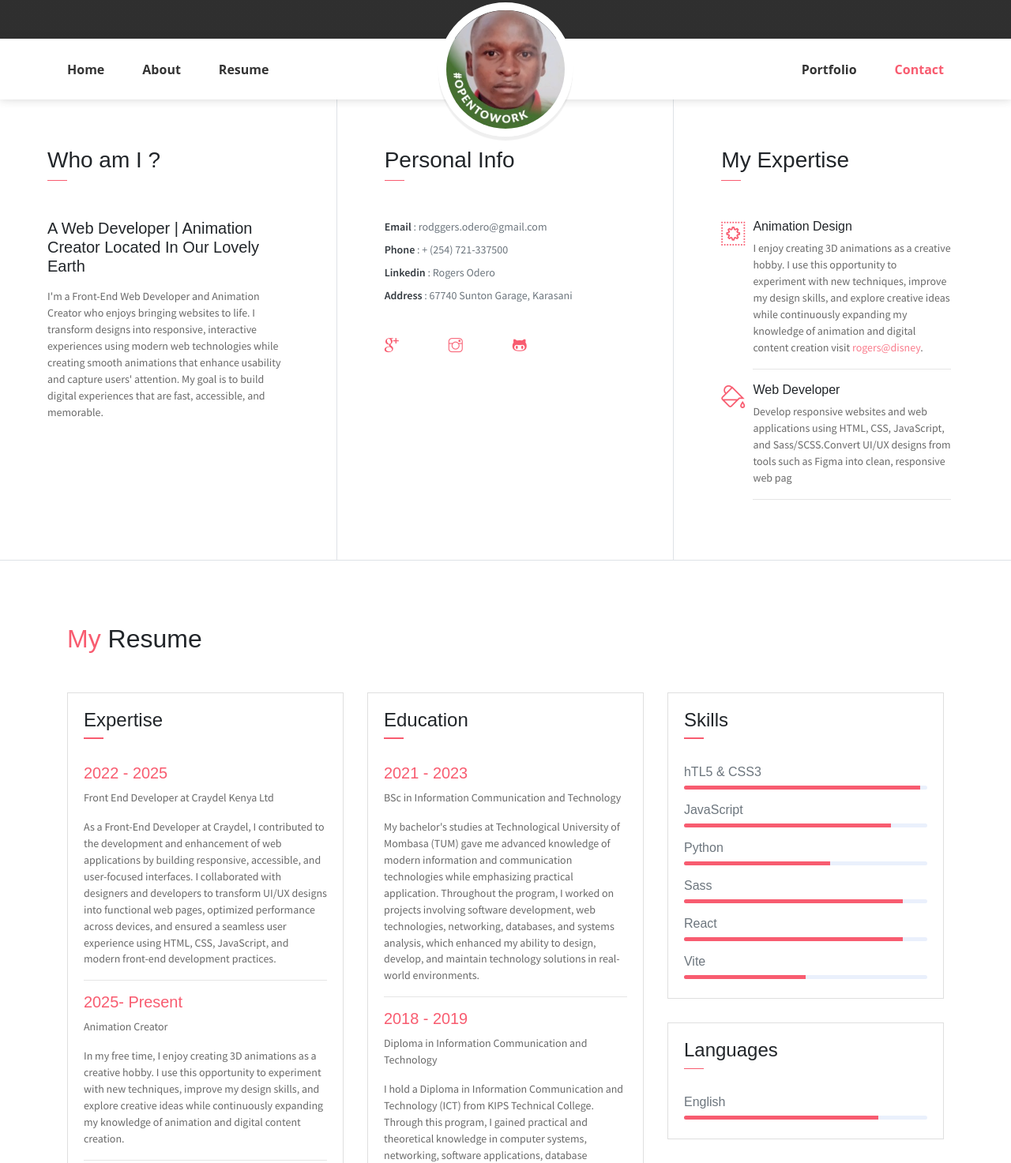
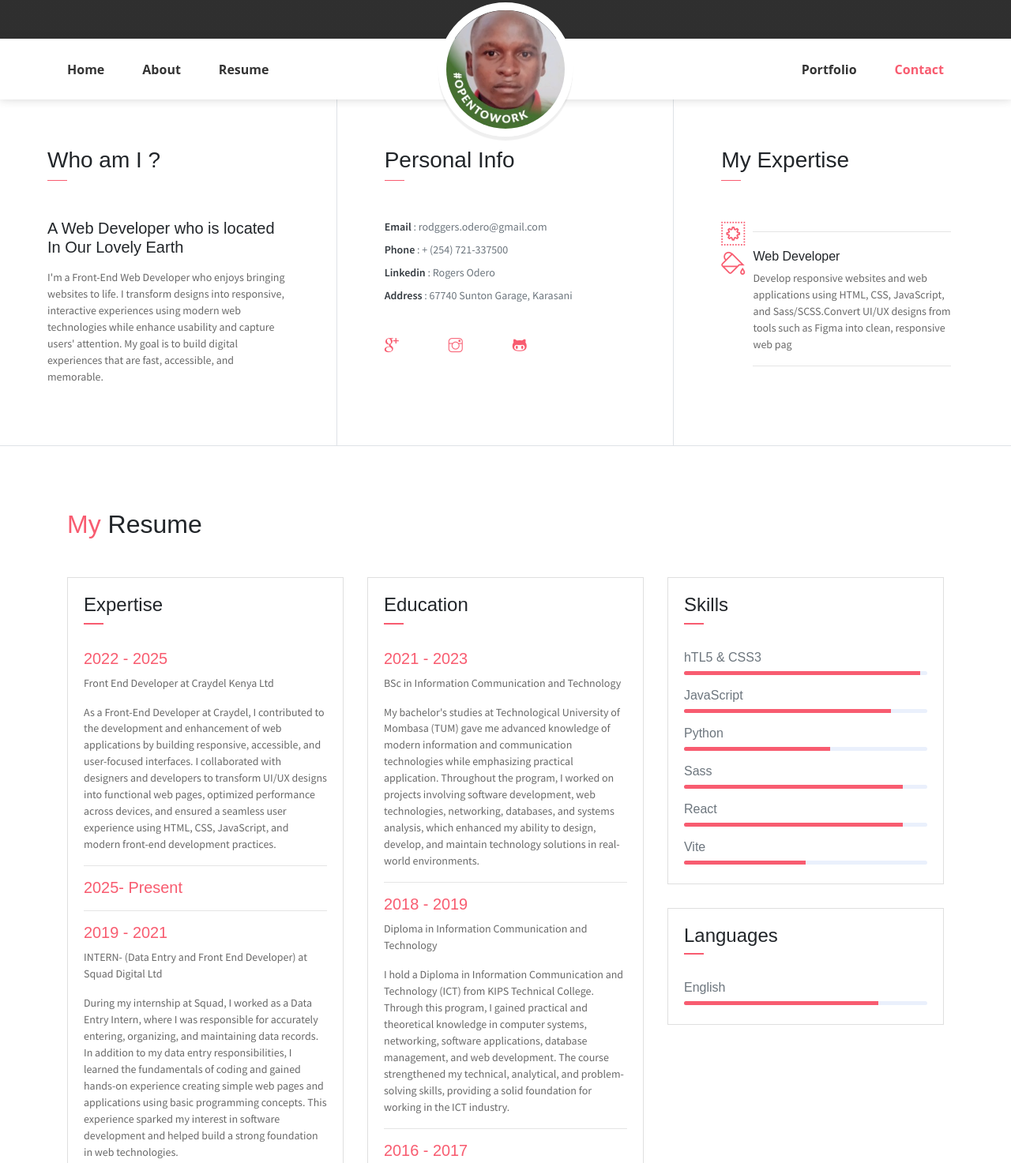
Before and after one commit to ROGGERS21/myportfolio, a website: page index.html in a window 1280 px wide. Shown: the part 591-2064 px from the top of the page at 79% size. Drawn offline with Linux system fonts and the light colour scheme; some packages are replaced by stand-ins of ours; grey boxes are pictures that could not be loaded.

Commit message:
Update project

```diff
--- a/index.html
+++ b/index.html
@@ -25,7 +25,7 @@
             <div class="header-content">
                 <h4 class="header-subtitle" >Hello, I am</h4>
                 <h1 class="header-title">Rogers Odero</h1>
-                <h6 class="header-mono" >Frond End Developer | Animation Creator</h6>
+                <h6 class="header-mono" >Frond End Developer</h6>
                 <!-- <button class="btn btn-primary btn-rounded"><i class="ti-printer pr-2"></i>Print Resume</button> -->
             </div>
         </div>
@@ -51,7 +51,7 @@
                     <img src="assets/imgs/mypic.jpg" alt="" class="brand-img">
                     <li class="brand-txt">
                         <h5 class="brand-title">Rogers Oderio</h5>
-                        <div class="brand-subtitle">Web Dev | Animation Creator</div>
+                        <div class="brand-subtitle">Web Dev </div>
                     </li>
                 </ul>
                 <ul class="navbar-nav ml-auto">
@@ -73,8 +73,8 @@
             <div class="col-lg-4 about-card">
                 <h3 class="font-weight-light">Who am I ?</h3>
                 <span class="line mb-5"></span>
-                <h5 class="mb-3">A Web Developer | Animation Creator Located In Our Lovely Earth</h5>
-                <p class="mt-20">I'm a Front-End Web Developer and Animation Creator who enjoys bringing websites to life. I transform designs into responsive, interactive experiences using modern web technologies while creating smooth animations that enhance usability and capture users' attention. My goal is to build digital experiences that are fast, accessible, and memorable.</p>
+                <h5 class="mb-3">A Web Developer  who is located In Our Lovely Earth</h5>
+                <p class="mt-20">I'm a Front-End Web Developer who enjoys bringing websites to life. I transform designs into responsive, interactive experiences using modern web technologies while enhance usability and capture users' attention. My goal is to build digital experiences that are fast, accessible, and memorable.</p>
                 <!-- <button class="btn btn-outline-danger"><i class="icon-down-circled2 "></i>Download My CV</button> -->
             </div>
             <div class="col-lg-4 about-card">
@@ -101,8 +101,8 @@
                 <div class="row">
                     <div class="col-1 text-danger pt-1"><i class="ti-widget icon-lg"></i></div>
                     <div class="col-10 ml-auto mr-3">
-                        <h6>Animation Design</h6>
-                        <p class="subtitle"> I enjoy creating 3D animations as a creative hobby. I use this opportunity to experiment with new techniques, improve my design skills, and explore creative ideas while continuously expanding my knowledge of animation and digital content creation visit <span><a href="https://youtube.com/@rogersodero3897?si=bkeBRmmDqGezUvXy">rogers@disney</a></span>.</p>
+                        <!-- <h6>Animation Design</h6> -->
+                        <!-- <p class="subtitle"> I enjoy creating 3D animations as a creative hobby. I use this opportunity to experiment with new techniques, improve my design skills, and explore creative ideas while continuously expanding my knowledge of animation and digital content creation visit <span><a href="https://youtube.com/@rogersodero3897?si=bkeBRmmDqGezUvXy">rogers@disney</a></span>.</p> -->
                         <hr>
                     </div>
                 </div>
@@ -145,8 +145,8 @@
                             <P class="subtitle">As a Front-End Developer at Craydel, I contributed to the development and enhancement of web applications by building responsive, accessible, and user-focused interfaces. I collaborated with designers and developers to transform UI/UX designs into functional web pages, optimized performance across devices, and ensured a seamless user experience using HTML, CSS, JavaScript, and modern front-end development practices.</P>
                             <hr>
                             <h6 class="title text-danger">2025- Present</h6>
-                            <P>Animation Creator</P>
-                            <P class="subtitle">In my free time, I enjoy creating 3D animations as a creative hobby. I use this opportunity to experiment with new techniques, improve my design skills, and explore creative ideas while continuously expanding my knowledge of animation and digital content creation.</P>
+                            <!-- <P>Animation Creator</P> -->
+                            <!-- <P class="subtitle">In my free time, I enjoy creating 3D animations as a creative hobby. I use this opportunity to experiment with new techniques, improve my design skills, and explore creative ideas while continuously expanding my knowledge of animation and digital content creation.</P> -->
                             <hr>
                             <h6 class="title text-danger">2019 - 2021</h6>
                             <P>INTERN- (Data Entry and Front End Developer) at Squad Digital Ltd</P>
@@ -474,7 +474,7 @@
                         EDMS
                     </a>
                     <a href="#" data-filter=".branding">
-                        Animations
+                        <!-- Animations -->
                     </a>
                     <a href="#" data-filter=".web">
                         Web
@@ -653,7 +653,7 @@
                                     <p class="subtitle">Expedita corporis doloremque velit in totam!</p>
                                 </div>
                             </div>
-                        </div>
+                        </div>                                                     cd
                     </div>
 <!--  -->
                       <!--animation-->
```
